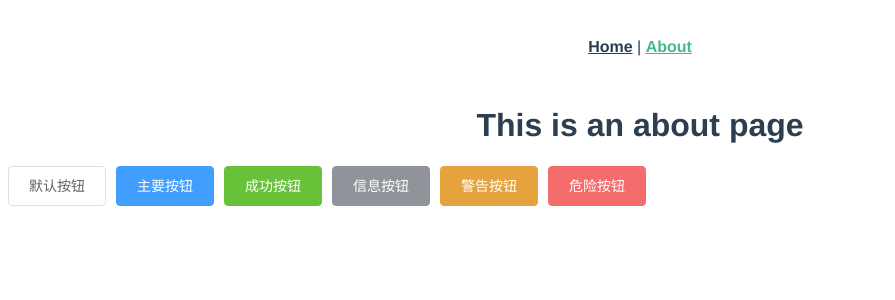
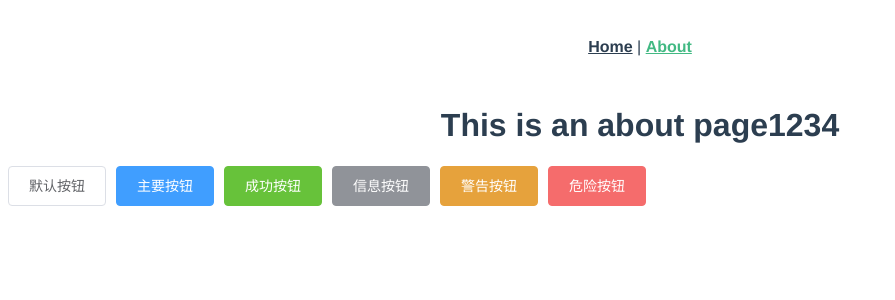
Before and after one commit to HiNikkiZeng/vue3-elementplus-admin, a Vue app: page /about in a window 1280 px wide. Shown: the top 300 px of the page, without its empty margins (0-895 px from the left). Built offline with nearby package versions, Linux system fonts and the light colour scheme.

Commit message:
fix:code

```diff
--- a/src/views/About.vue
+++ b/src/views/About.vue
@@ -1,6 +1,6 @@
 <template>
   <div class="about">
-    <h1>This is an about page</h1>
+    <h1>This is an about page1234</h1>
       <el-row>
   <el-button>默认按钮</el-button>
   <el-button type="primary">主要按钮</el-button>
```
